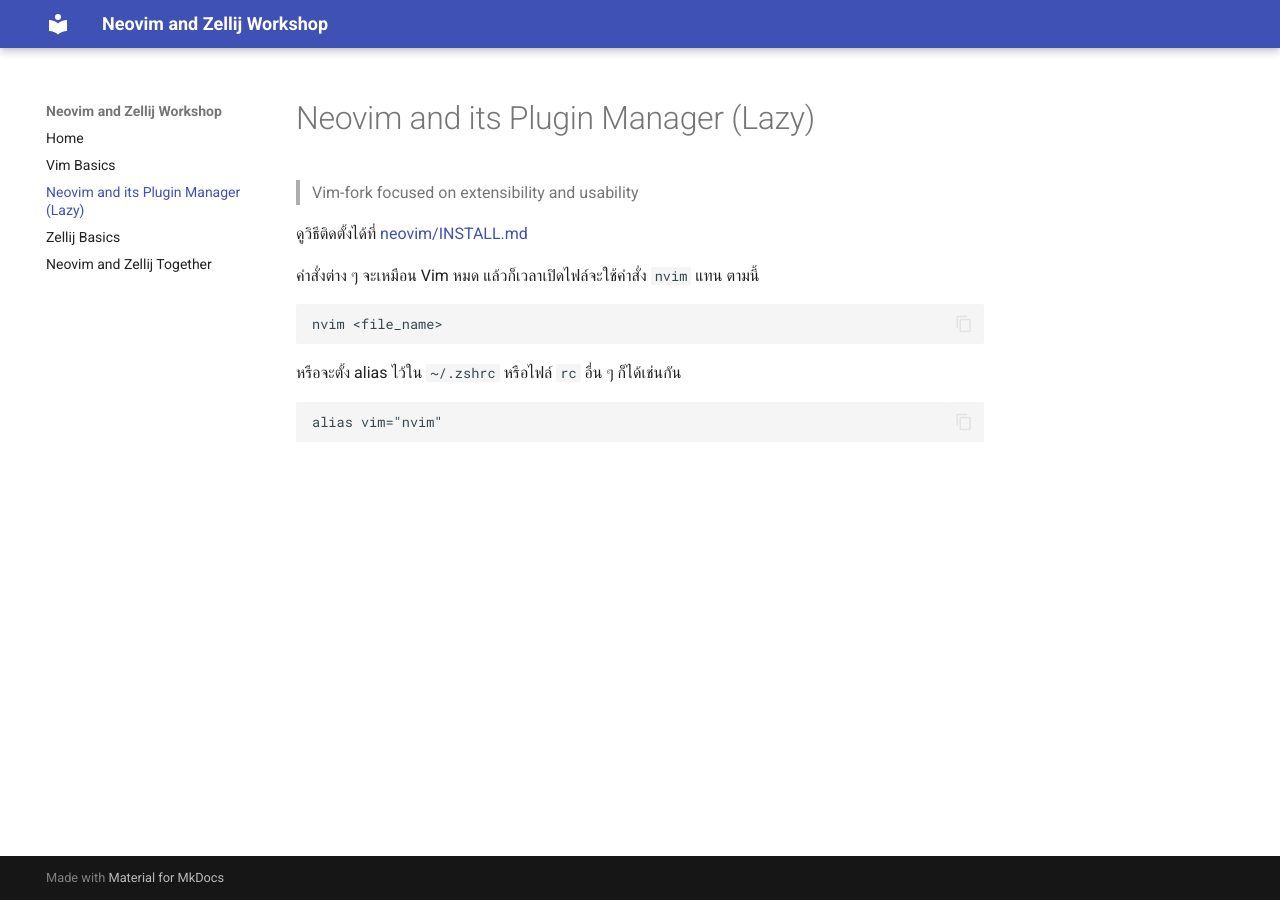
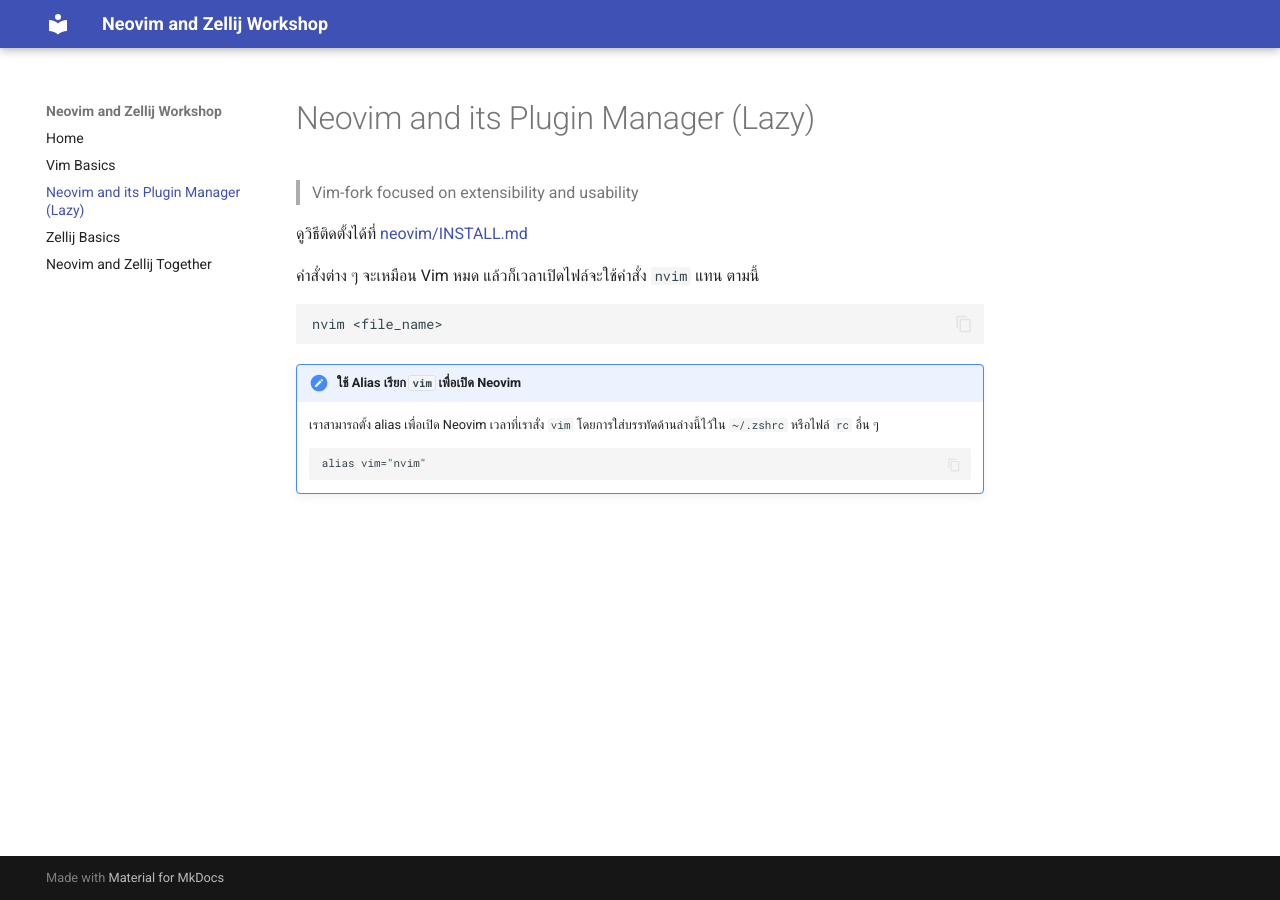
Before and after one commit to zkan/neovim-zellij-workshop, an MkDocs documentation site: the page built from docs/neovim-lazy.md, in a window 1280 px wide. Built offline with MkDocs 1.6.1 and Material for MkDocs 9.7.7, drawn with Linux system fonts in a browser that asks for light colours.

Commit message:
Set target blank and use call out (Admonition)

````diff
--- a/docs/neovim-lazy.md
+++ b/docs/neovim-lazy.md
@@ -2,7 +2,7 @@
 
 > Vim-fork focused on extensibility and usability
 
-ดูวิธีติดตั้งได้ที่ [neovim/INSTALL.md](https://github.com/neovim/neovim/blob/master/INSTALL.md)
+ดูวิธีติดตั้งได้ที่ [neovim/INSTALL.md](https://github.com/neovim/neovim/blob/master/INSTALL.md){: target="_blank"}
 
 คำสั่งต่าง ๆ จะเหมือน Vim หมด แล้วก็เวลาเปิดไฟล์จะใช้คำสั่ง `nvim` แทน ตามนี้
 
@@ -10,8 +10,10 @@
 nvim <file_name>
 ```
 
-หรือจะตั้ง alias ไว้ใน `~/.zshrc` หรือไฟล์ `rc` อื่น ๆ ก็ได้เช่นกัน
+!!! note "ใช้ Alias เรียก `vim` เพื่อเปิด Neovim"
 
-```
-alias vim="nvim"
-```
+    เราสามารถตั้ง alias เพื่อเปิด Neovim เวลาที่เราสั่ง `vim` โดยการใส่บรรทัดด้านล่างนี้ไว้ใน `~/.zshrc` หรือไฟล์ `rc` อื่น ๆ
+
+    ```
+    alias vim="nvim"
+    ```
````
